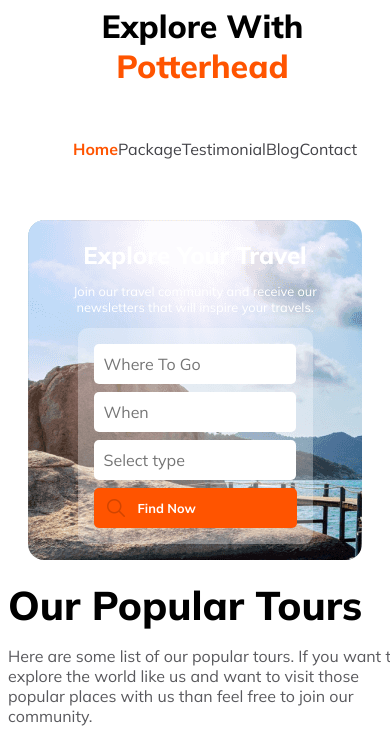
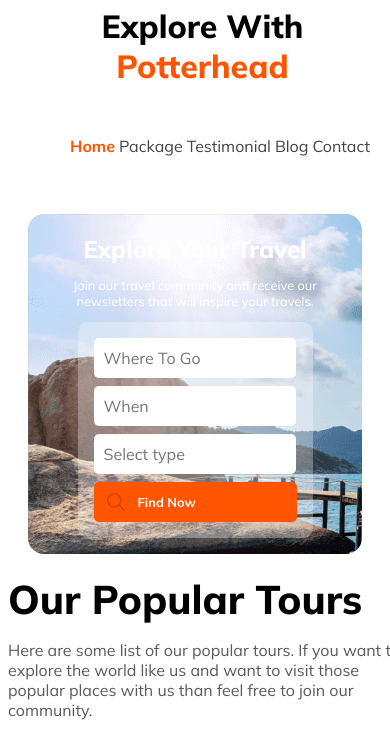
Before and after one commit to ayshakanta/explore-with-potterhead, a plain HTML site: page index.html in a window 390 px wide. Shown: the part 81-814 px from the top of the page. Drawn offline with Linux system fonts and the light colour scheme.

Commit message:
final commit

```diff
--- a/styles/travel.css
+++ b/styles/travel.css
@@ -61,6 +61,7 @@ h3{
     height: 500px;
     text-align: center;
     border-radius: 16px;
+
 
 
 
@@ -274,14 +275,16 @@ footer hr{
     }
     nav{
         flex-direction: column;
-        align-items: center;
+        text-align: center;
     }
     .pic-heading{
         display: block;
         text-align: center;
     }
     nav li{
-        margin: 5px 0px ;
+        margin: 2px;
+
+
     }
     .banner{
         height: 340px;
```
